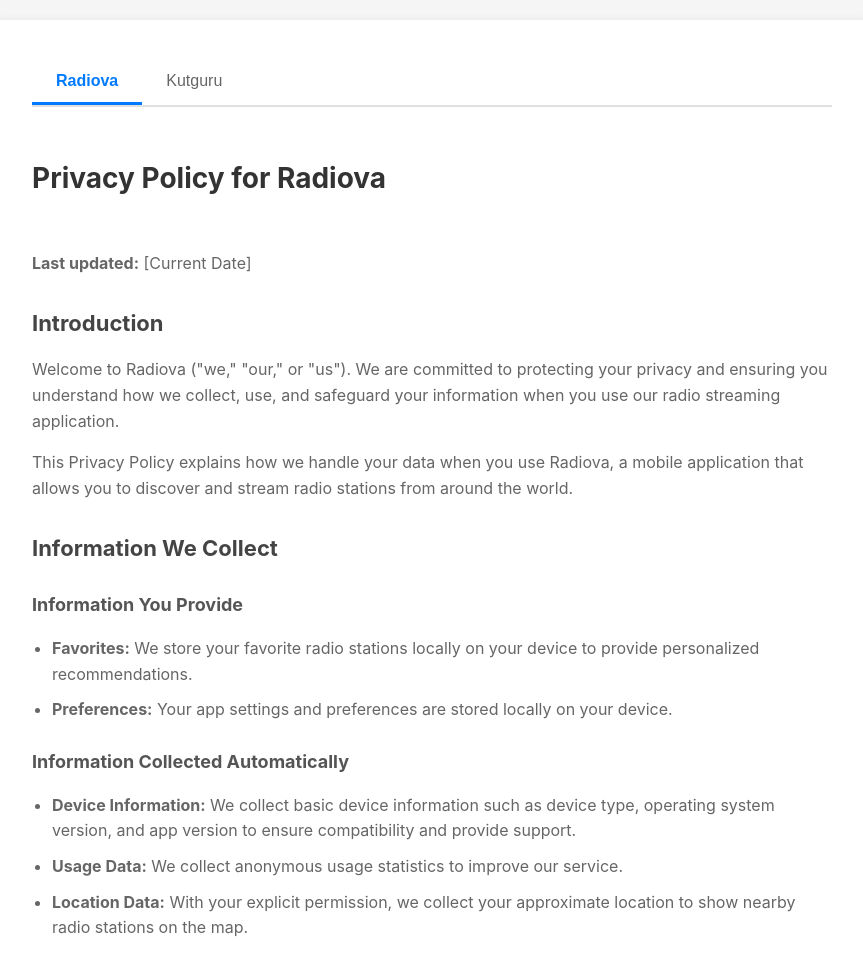
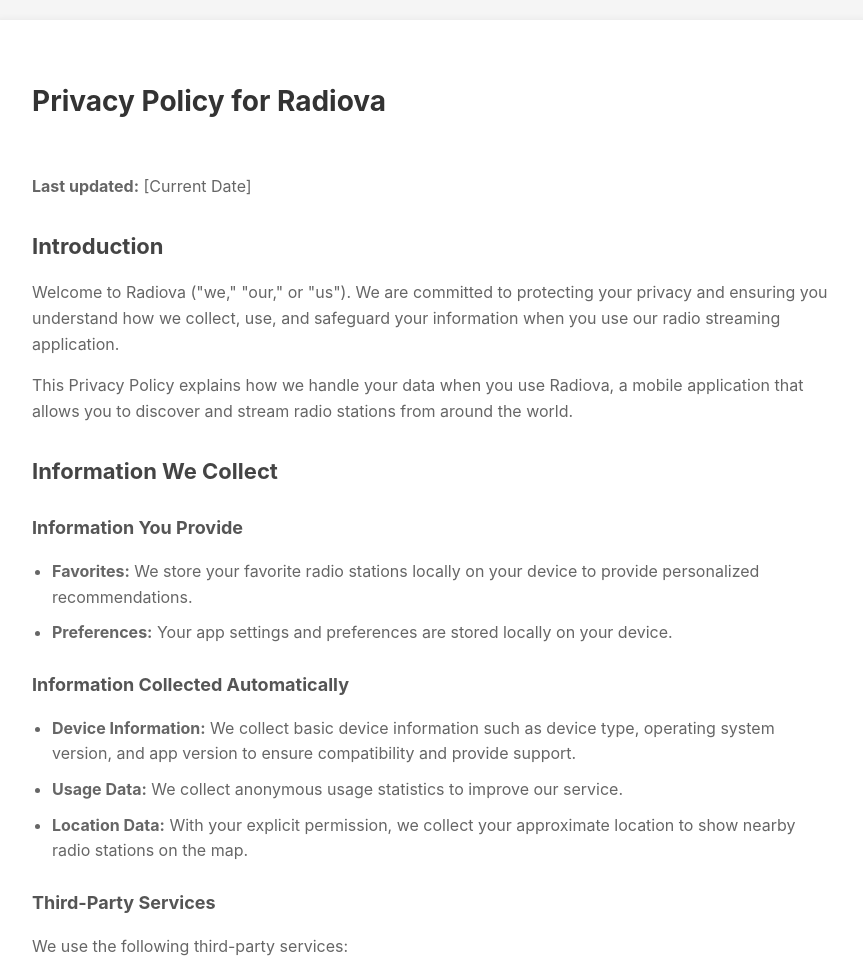
Before and after one commit to boszedave/boszedave.github.io, a plain HTML site: page index.html in a window 1280 px wide. Shown: the top 962 px of the page, without its empty margins (208-1071 px from the left). Drawn offline with Linux system fonts and the light colour scheme.

Commit message:
Update index.html

```diff
--- a/index.html
+++ b/index.html
@@ -120,7 +120,7 @@
 </head>
 <body>
     <div class="container">
-        <div class="nav-tabs">
+<!--         <div class="nav-tabs">
             <button class="nav-tab active" onclick="showPolicy('radiova')">
                 <img src="radiova-icon.png" alt="Radiova" class="app-icon" onerror="this.style.display='none'">
                 Radiova
@@ -130,7 +130,7 @@
                 Kutguru
             </button>
             <!-- Add more tabs for additional apps -->
-        </div>
+        <!--</div> -->
 
         <!-- Radiova Privacy Policy -->
         <div id="radiova-policy" class="policy-content active">
```
